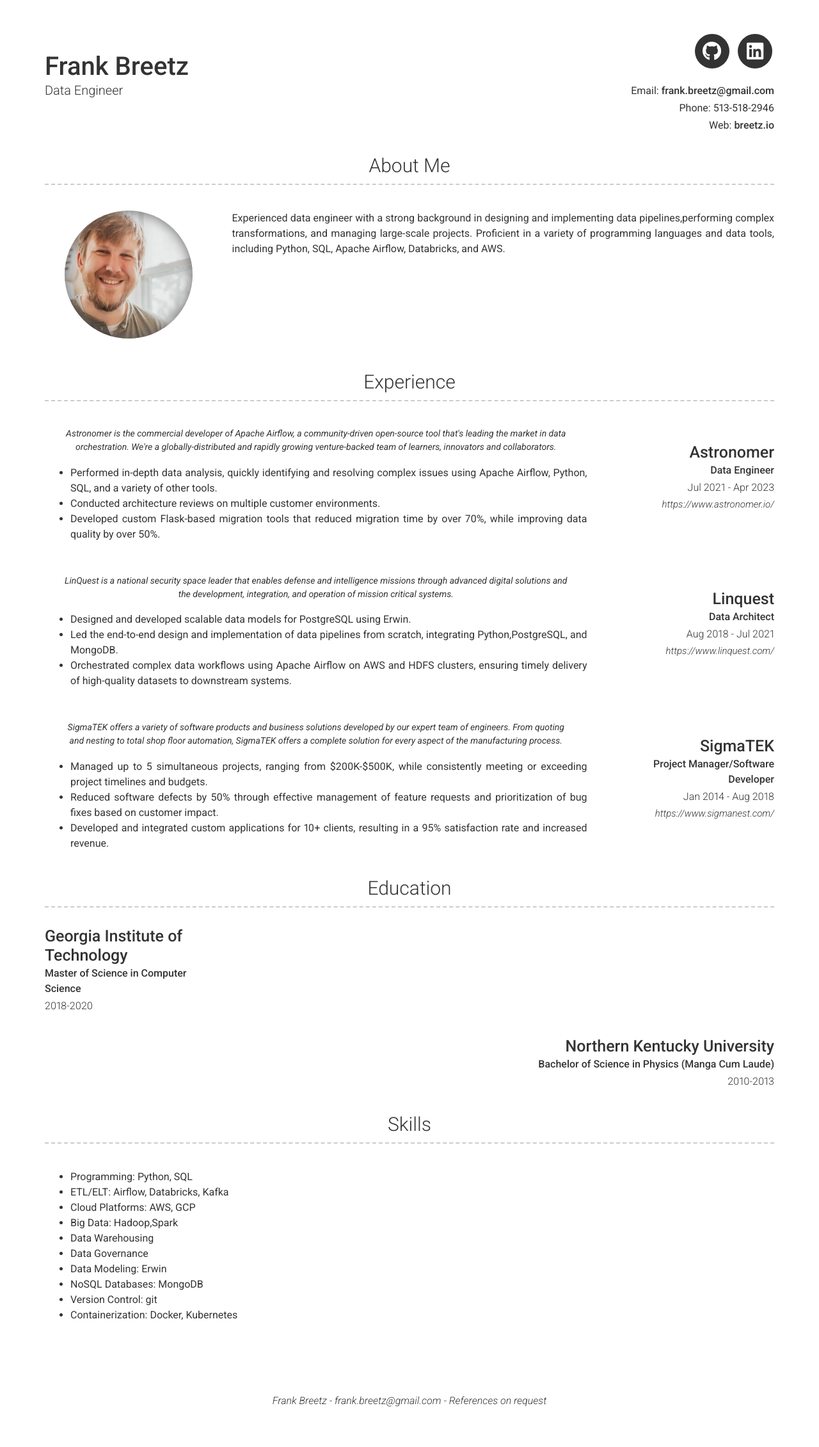
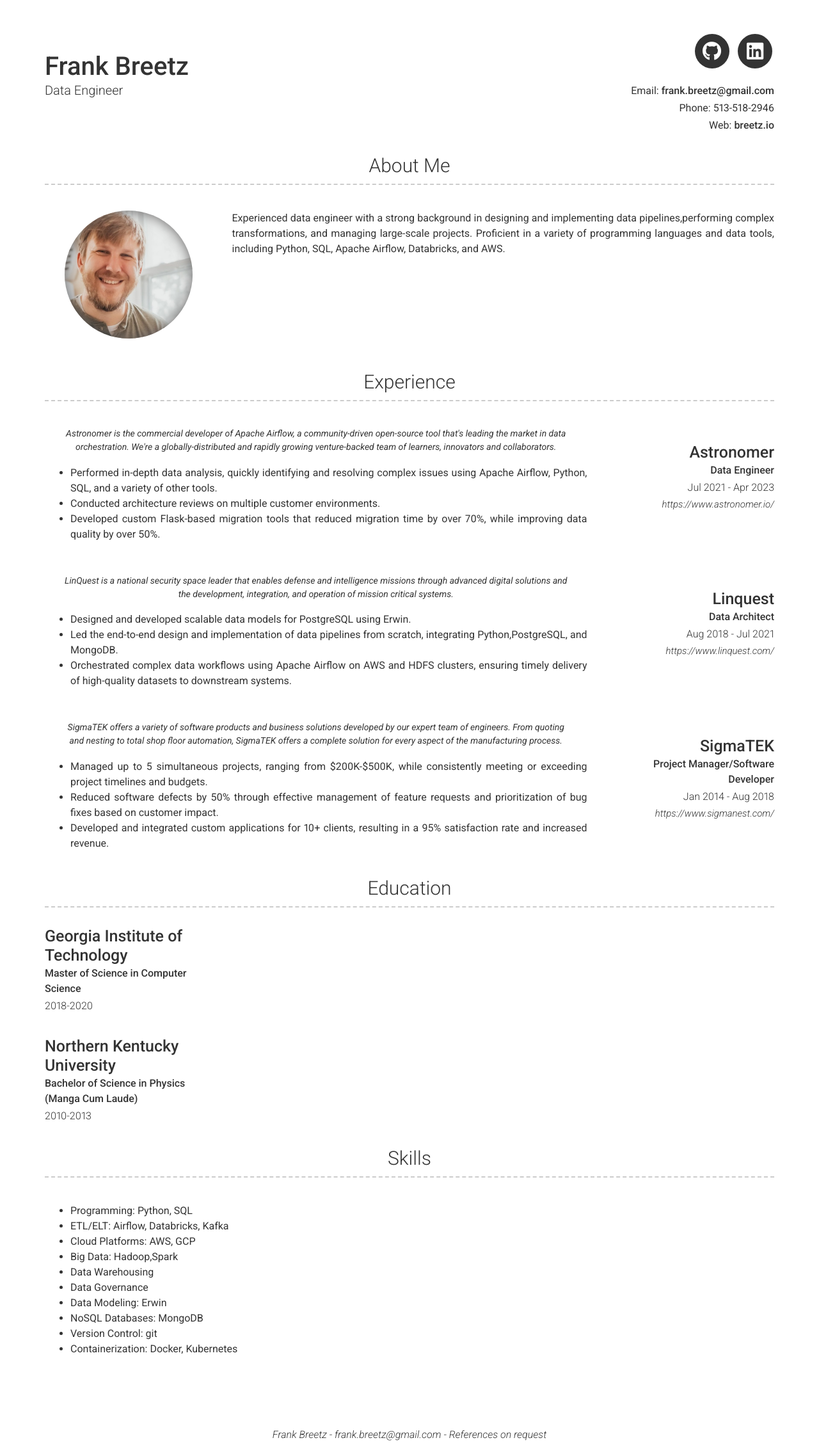
Before and after one commit to frankbreetz/frankbreetz.github.io, a Jekyll site: the page built from index.md, in a window 1280 px wide. Shown: the whole page at 64% size. Built offline with Jekyll 4.4.1, drawn with Linux system fonts in a browser that asks for light colours; nearby versions of some CDN libraries; before the commit the page ends 2208 px from its top, so only the background shows below that.

Commit message:
move schools to center

```diff
--- a/_config.yml
+++ b/_config.yml
@@ -103,11 +103,11 @@ content:
   - title: Education
     layout: list
     content:
-      - layout: top-left
+      - layout: center
         title: Georgia Institute of Technology
         sub_title: Master of Science in Computer Science
         caption: 2018-2020
-      - layout: top-right
+      - layout: center
         title: Northern Kentucky University
         sub_title: Bachelor of Science in Physics (Manga Cum Laude)
         caption: 2010-2013
```
